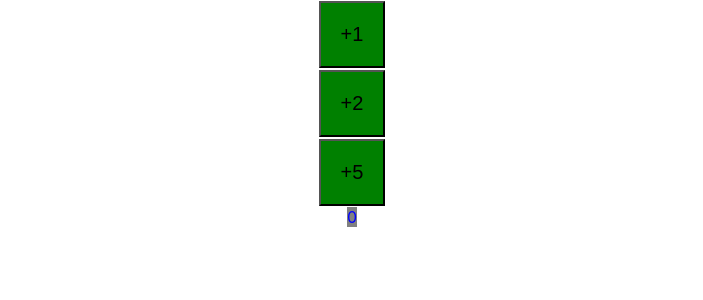
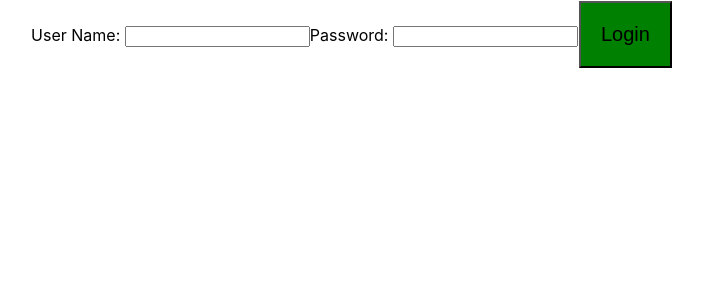
Before and after one commit to wilkensoncode/ReactJavaApp, a React (Create React App) app in the folder todoreactjava/: page / in a window 1280 px wide. Shown: the top 300 px of the page, without its empty margins (288-991 px from the left). Built offline with nearby package versions, Linux system fonts and the light colour scheme.

Commit message:
implement todoapp routes

```diff
--- a/todoreactjava/package.json
+++ b/todoreactjava/package.json
@@ -8,6 +8,7 @@
     "@testing-library/user-event": "^13.5.0",
     "react": "^18.1.0",
     "react-dom": "^18.1.0",
+    "react-router-dom": "^6.3.0",
     "react-scripts": "5.0.1",
     "web-vitals": "^2.1.4"
   },
--- a/todoreactjava/src/App.js
+++ b/todoreactjava/src/App.js
@@ -1,12 +1,13 @@
 // import logo from "./logo.svg";
 
 import "./App.css";
+import TodoApp from "./components/todo/TodoApp";
+import Counter from "./components/counter/Counter";
 
-import Counter from "./components/counter/Counter";
 function App() {
   return (
     <div className="App">
-      <Counter />
+      {/* <Counter /> */} <TodoApp />
     </div>
   );
 }
--- a/todoreactjava/src/components/counter/Counter.jsx
+++ b/todoreactjava/src/components/counter/Counter.jsx
@@ -12,6 +12,7 @@ class Counter extends Component {
     };
 
     this.increment = this.increment.bind(this);
+    // this.decrement = this.decrement.bind(this);
   }
   render() {
     return (
@@ -38,17 +39,17 @@ class CounterButton extends Component {
       counter: 0,
     };
     this.increment = this.increment.bind(this);
-    // this.decrement = this.decrement.bind(this);
+    this.decrement = this.decrement.bind(this);
   }
 
   render() {
     return (
       <div>
         <button onClick={this.increment}>+{this.props.counter}</button>
-        {/* <span counter={this.increment} className="count">
+        <button onClick={this.decrement}>-{this.props.counter}</button>
+        {/* <span counter={this.state.counter} className="count">
           {this.state.counter}
         </span> */}
-        {/* <button onClick={this.decrement}>-1</button> */}
       </div>
     );
   }
@@ -60,14 +61,12 @@ class CounterButton extends Component {
     this.props.increment(this.props.counter);
   }
 
-  // decrement() {
-  //   {
-  //     if (this.state.counter === 0) return;
-  //     this.setState({
-  //       counter: this.state.counter - 5,
-  //     });
-  //   }
-  // }
+  decrement() {
+    this.setState({
+      counter: this.state.counter - this.props.counter,
+    });
+    this.props.decrement(this.props.counter);
+  }
 }
 
 CounterButton.defaultProps = {
--- /dev/null
+++ b/todoreactjava/src/components/todo/TodoApp.jsx
@@ -0,0 +1,98 @@
+import React, { Component } from "react";
+import { BrowserRouter as Router, Route, Routes } from "react-router-dom";
+
+class TodoApp extends Component {
+  render() {
+    return (
+      <div className="todoApp">
+        <Router>
+          <Routes>
+            <Route path="/" element={<LoginComponent />} />
+            <Route path="login" element={<LoginComponent />} />
+            <Route path="welcome" element={<WelcomeComponent />} />
+          </Routes>
+        </Router>
+      </div>
+    );
+  }
+}
+class WelcomeComponent extends Component {
+  render() {
+    return <div> Welcome in your todo app </div>;
+  }
+}
+
+class LoginComponent extends Component {
+  constructor(props) {
+    super(props);
+    this.state = {
+      username: "",
+      password: "",
+      hasLoginFailed: false,
+      showSuccessMessage: false,
+    };
+
+    this.handleChange = this.handleChange.bind(this);
+    this.loginClicked = this.loginClicked.bind(this);
+  }
+
+  handleChange(event) {
+    console.log(this.state);
+    this.setState({
+      [event.target.name]: event.target.value,
+    });
+  }
+
+  loginClicked() {
+    if (this.state.username === "will" && this.state.password === "will") {
+      console.log("successful login");
+      this.setState({ showSuccessMessage: true });
+      this.setState({ hasLoginFailed: false });
+    } else {
+      console.log("failed login");
+      this.setState({ showSuccessMessage: false });
+      this.setState({ hasLoginFailed: true });
+    }
+    console.log(this.state);
+  }
+
+  render() {
+    return (
+      <div>
+        <ShowInvalidCredentials loginFailed={this.state.hasLoginFailed} />
+        <ShowSuccessMessage successMessage={this.state.showSuccessMessage} />
+        User Name:{" "}
+        <input
+          type="text"
+          name="username"
+          value={this.state.username}
+          onChange={this.handleChange}
+        />
+        Password:{" "}
+        <input
+          type="password"
+          name="password"
+          value={this.state.password}
+          onChange={this.handleChange}
+        />
+        <button onClick={this.loginClicked}>Login</button>
+      </div>
+    );
+  }
+}
+
+function ShowInvalidCredentials(props) {
+  if (props.loginFailed) {
+    return <div>Invalid credentials</div>;
+  }
+  return null;
+}
+
+function ShowSuccessMessage(props) {
+  if (props.successMessage) {
+    return <div>Login successfull</div>;
+  }
+  return null;
+}
+
+export default TodoApp;
```
Also changed, not shown: 1 other file (tests, documents, lock files or other folders).
